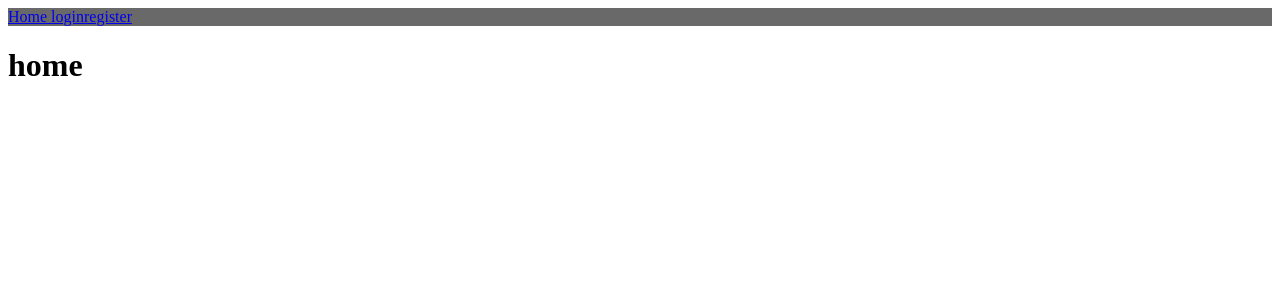
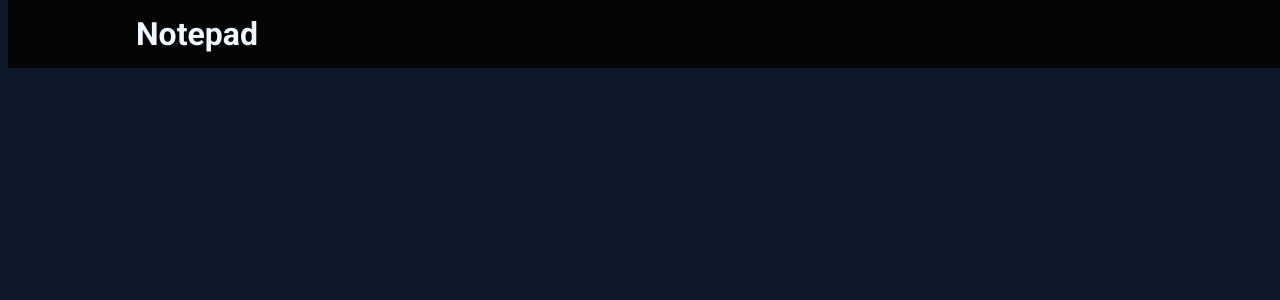
Before and after one commit to jbktn/notepad, a Vue app: page / in a window 1280 px wide. Shown: the top 300 px of the page. Built offline with nearby package versions, Linux system fonts and the light colour scheme.

Commit message:
post-initial tweaks

```diff
--- a/src/App.vue
+++ b/src/App.vue
@@ -4,20 +4,49 @@
 
 <template>
   <header>
-    <router-link to='/'>
-      Home
-    </router-link>
-    <router-link to='/Login'>login</router-link>
-    <router-link to='/Register'>register</router-link>
+    <div class="home">
+      <router-link style="text-decoration: none; color: inherit;" to='/'>
+        Notepad
+      </router-link>
+    </div>
+    <div class="navlinks">
+      <div class="navbutton">
+        <router-link style="text-decoration: none; color: inherit;" to='/Login'>login</router-link>
+      </div>
+      <div class="navbutton">
+        <router-link style="text-decoration: none; color: inherit;" to='/Register'>register</router-link>
+      </div>
+    </div>
   </header>
   <router-view/>
 </template>
 
 <style scoped>
+
   header{
-    box-sizing: border-box;
-    margin: 0;
-    padding: 0;
-    background-color: dimgray;
+    display: flex;
+    justify-content: space-between;
+    align-items: center;
+    padding: 10px 10%;
+    background-color: rgb(5 5 5);
+    overflow: hidden;
+    position: fixed;
+    top: 0;
+    width: 100%;
+    z-index: 9999;
+    font-size: larger;
+    color: aliceblue;
+  }
+  .home{
+    font-size: 2rem;
+    font-weight: 600;
+  }
+  .navlinks{
+    font-size: 1.25rem;
+    font-weight: 300;
+
+  }
+  .navbutton{
+
   }
 </style>
--- a/src/assets/main.css
+++ b/src/assets/main.css
@@ -1,3 +1,10 @@
+@import url('https://fonts.googleapis.com/css2?family=Roboto:wght@100;300;400;500;700;900&display=swap');
+
 #app {
+    font-family: 'Roboto', sans-serif;
 
 }
+
+body {
+    background-color: rgb(15 23 42);
+}
```
